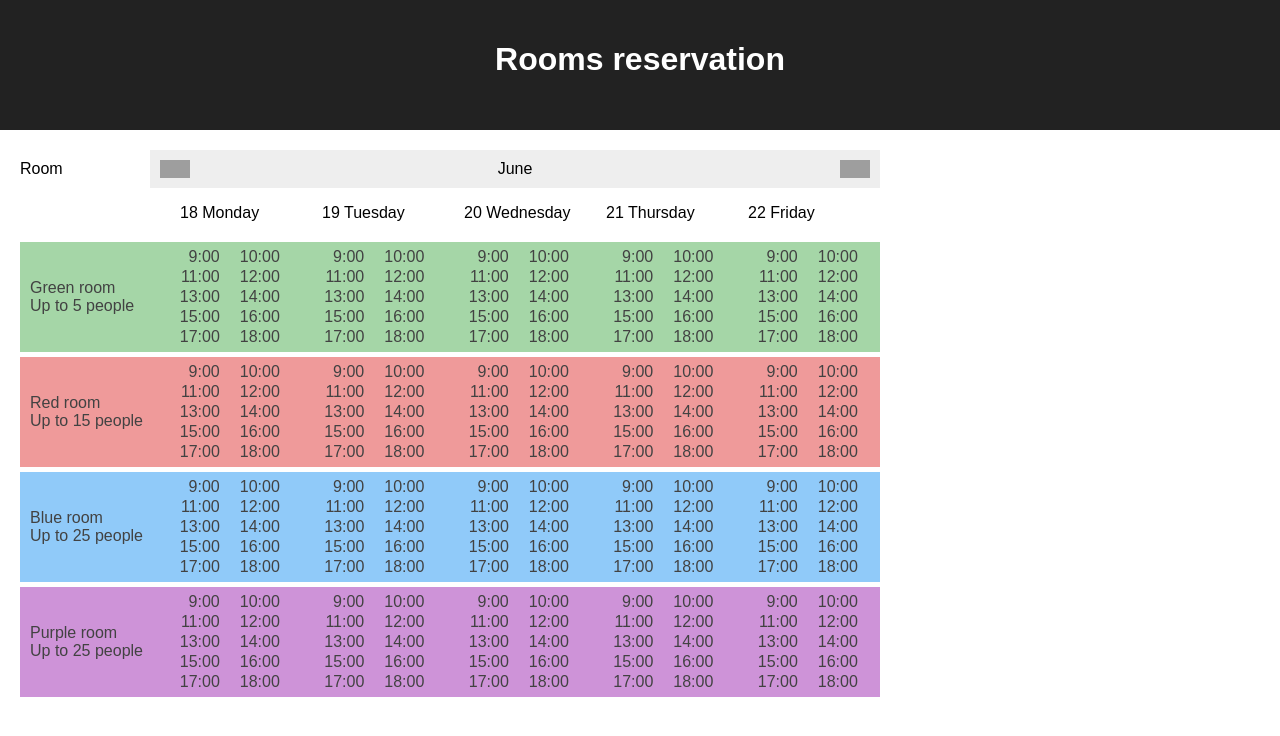
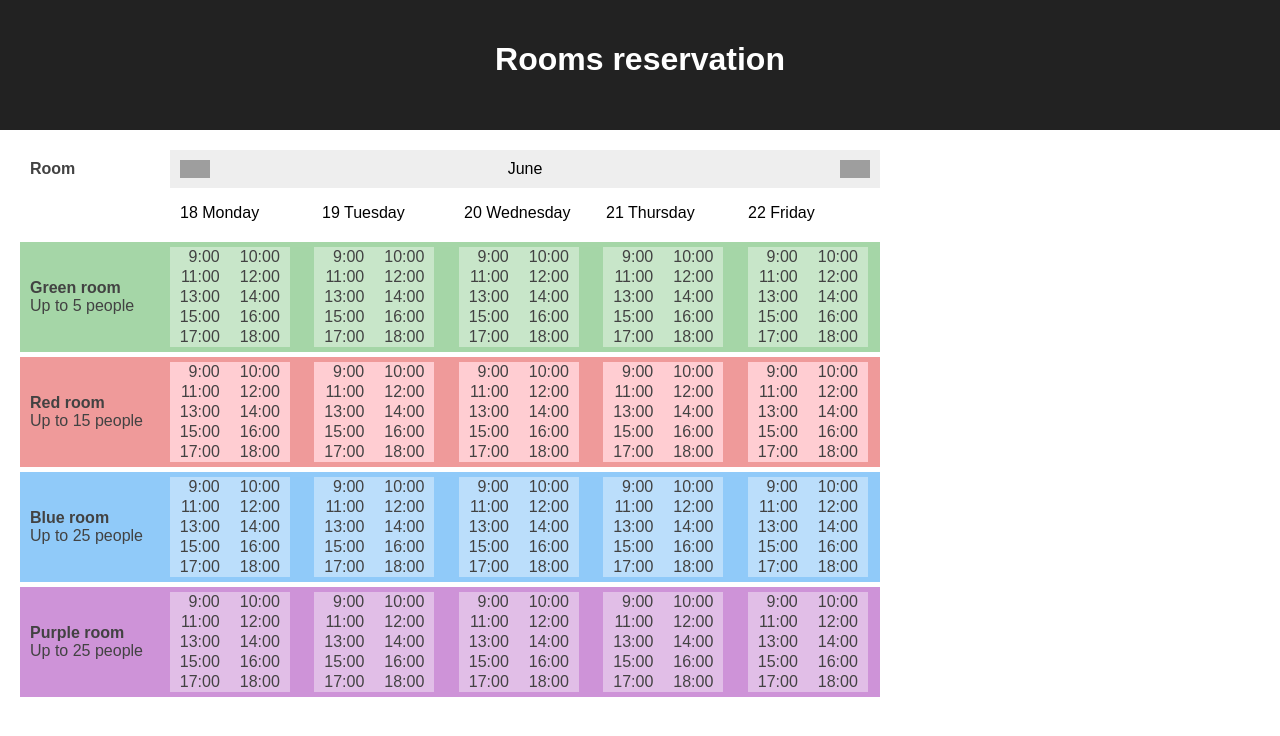
Before and after one commit to muzzone/room-reservation, a React (Create React App) app: page / in a window 1280 px wide. Shown: the top 736 px of the page. Built offline with nearby package versions, Linux system fonts and the light colour scheme; grey boxes are pictures that could not be loaded.

Commit message:
add styles and cleaned code

```diff
--- a/src/App.css
+++ b/src/App.css
@@ -59,9 +59,11 @@ header {
   width: 900px;
 }
 
-.reserved {
+.time {
   background: rgba(224, 224, 224, 0.48);
 }
+
+
 
 .dayHeader {
   padding-left: 10px;
@@ -81,8 +83,12 @@ header {
 }
 
 .roomColumnHeader{
-  width: 130px;
+  width: 150px;
   padding-left: 20px;
+  position: relative;
+  left: 10px;
+  font-weight: 700;
+  color: #424242;
 }
 
 .navContainer {
@@ -93,7 +99,7 @@ header {
 }
 
 .controlBtns {
-  width: 710px;
+  width: 690px;
   text-align: center;
   position: relative;
   background: #eeeeee;
@@ -123,16 +129,49 @@ header {
   background: #a5d6a7;
 }
 
+.greenRoom .time {
+  background: #c8e6c9;
+}
+
 .redRoom {
   background: #ef9a9a ;
+}
+
+.redRoom .time {
+  background: #ffcdd2;
 }
 
 .blueRoom {
   background: #90caf9;
 }
 
+.blueRoom .time {
+  background: #bbdefb;
+}
+
 .purpleRoom {
   background: #ce93d8;
+}
+
+.purpleRoom .time {
+  background: #e1bee7;
+}
+
+.greenRoom .reserved {
+  background: #4caf50;
+}
+
+.redRoom .reserved {
+  background: #f44336;
+}
+
+.blueRoom .reserved {
+  background: #2196f3;
+}
+
+.purpleRoom .reserved {
+  background: #ba68c8;
+  /*color: #fafafa;*/
 }
 
 .dates {
@@ -141,3 +180,7 @@ header {
   justify-content: space-between;
   width: 710px;
 }
+
+.roomName {
+  font-weight: 700;
+}
--- a/src/App.js
+++ b/src/App.js
@@ -8,19 +8,11 @@ import $ from 'jquery';
 class App extends Component {
   constructor(props) {
     super(props);
-    const date = new Date();
     let firstDayOfWeek = new Date();
     firstDayOfWeek = new Date(firstDayOfWeek.setDate(firstDayOfWeek.getDate() - firstDayOfWeek.getDay()+1));
-    console.log({firstDayOfWeek: firstDayOfWeek.getDate(), currentDay:date.getDate()});
-
-    const timeStamp = new Date(firstDayOfWeek.getFullYear(), firstDayOfWeek.getMonth(), firstDayOfWeek.getDate(), 9).getTime();
-
-    const reservedSlots = localStorage.getItem('reserved') || [];
 
     this.state = {
-      date: firstDayOfWeek,
-      timeStamp: timeStamp,
-      reserved: reservedSlots
+      date: firstDayOfWeek
     };
 
     this.nextWeek = this.nextWeek.bind(this);
@@ -41,13 +33,11 @@ class App extends Component {
   }
 
   componentDidUpdate() {
-    console.log('componentDidUpdate');
     this.restartClickListener();
     this.highlightReservedSlots();
   }
 
   componentDidMount() {
-    console.log('componentDidMount');
     this.startClickListener();
     this.highlightReservedSlots();
   }
@@ -61,18 +51,13 @@ class App extends Component {
     const nodes = $('.time');
     const reserved = localStorage['reserved'] || "[]";
     const reservedSlots = JSON.parse(reserved);
-    console.log(reservedSlots);
 
     $(nodes).click( function () {
-      if ($(this).hasClass('reserved')) {
-        return
-      }
+      if ($(this).hasClass('reserved')) {return}
       const id = $(this).attr('id');
       reservedSlots.push(id);
-      console.log(reservedSlots);
       $(this).addClass('reserved');
       localStorage['reserved'] = JSON.stringify(reservedSlots);
-      console.log(localStorage.getItem('reserved'));
     })
   }
 
@@ -91,22 +76,18 @@ class App extends Component {
   }
 
   nextWeek() {
-    console.log('next');
     this.setState({
       date: this.state.date.addDays(7)
     });
   }
 
   prevWeek() {
-    console.log('prev');
     this.setState({
       date: this.state.date.deductDays(7)
     });
   }
 
   render() {
-    console.log(this.state.timeStamp);
-    console.log(Date.now());
     return (
       <div className="App">
         <header className="App-header">
--- a/src/components/day.js
+++ b/src/components/day.js
@@ -18,18 +18,18 @@ class Day extends Component {
     return id;
   }
 
-  getDayName(numberOfDay) {
-    const weekday = new Array(7);
-    weekday[0] =  "Sunday";
-    weekday[1] = "Monday";
-    weekday[2] = "Tuesday";
-    weekday[3] = "Wednesday";
-    weekday[4] = "Thursday";
-    weekday[5] = "Friday";
-    weekday[6] = "Saturday";
-
-    return(weekday[numberOfDay]);
-  }
+  // getDayName(numberOfDay) {
+  //   const weekday = new Array(7);
+  //   weekday[0] =  "Sunday";
+  //   weekday[1] = "Monday";
+  //   weekday[2] = "Tuesday";
+  //   weekday[3] = "Wednesday";
+  //   weekday[4] = "Thursday";
+  //   weekday[5] = "Friday";
+  //   weekday[6] = "Saturday";
+  //
+  //   return(weekday[numberOfDay]);
+  // }
 
   render() {
     const items = [];
@@ -39,7 +39,7 @@ class Day extends Component {
     return (
       <ul className="day">
 
-        <li className='dayHeader'>{this.state.date.getDate()} {this.getDayName(this.state.date.getDay())}</li>
+        {/*<li className='dayHeader'>{this.state.date.getDate()} {this.getDayName(this.state.date.getDay())}</li>*/}
         {items.map((item) => item)}
       </ul>
     )
--- a/src/components/room.js
+++ b/src/components/room.js
@@ -24,7 +24,7 @@ class Room extends Component {
     return (
       <div className={'room ' + this.props.roomName.toLocaleLowerCase() + 'Room'}>
         <div className="roomInfo">
-          <div>{this.props.roomName} room</div>
+          <div className="roomName">{this.props.roomName} room</div>
           <div>Up to {this.props.maxPeople} people</div>
         </div>
         <ul className="days">
```
